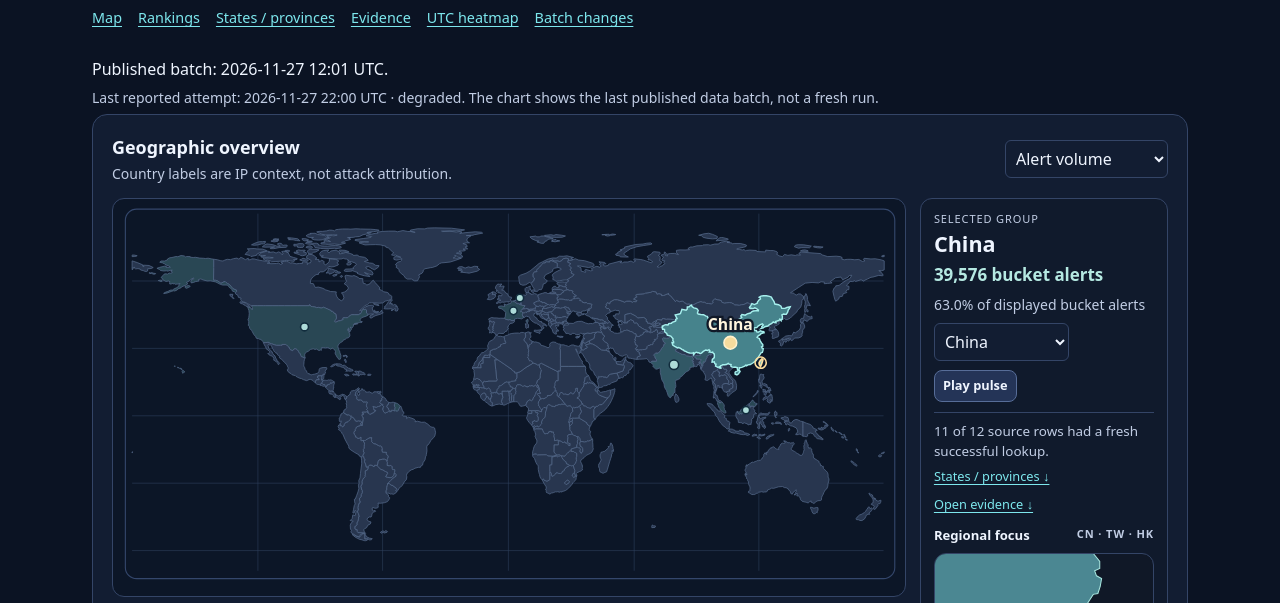
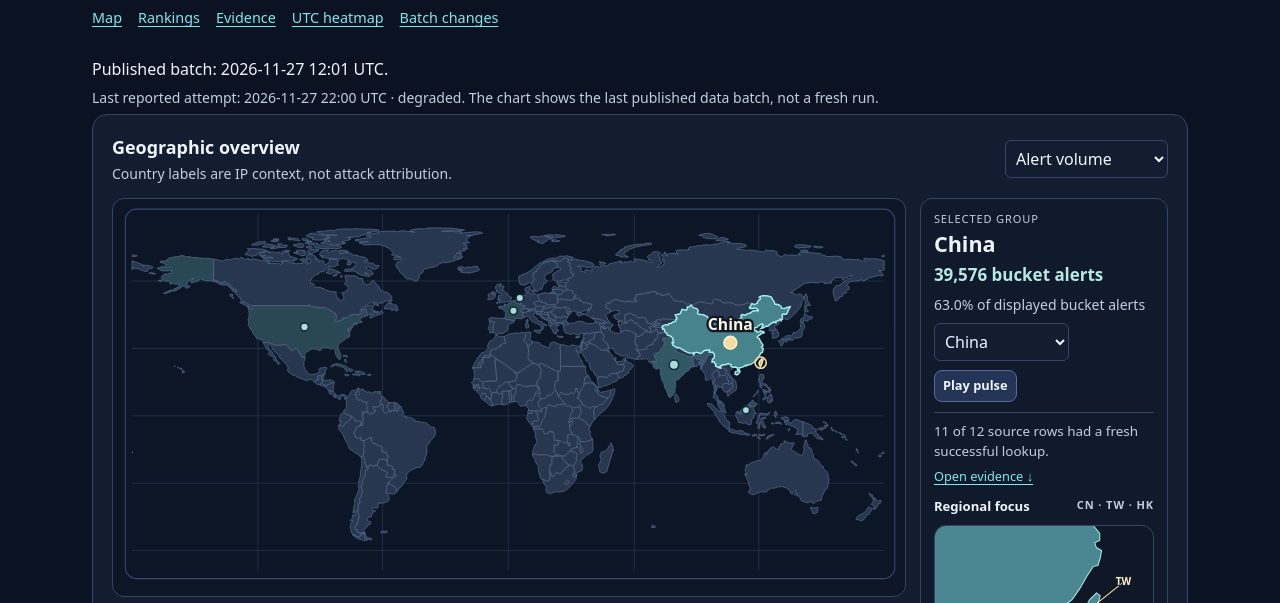
Before and after one commit to M0dred/kit-cloud-soc, a plain HTML site: page docs/flow.html in a window 1280 px wide. Shown: the part 181-784 px from the top of the page. Drawn offline with Linux system fonts and the light colour scheme.

Commit message:
Withdraw public subdivision profiles and suspend future publication

```diff
--- a/docs/flow.html
+++ b/docs/flow.html
@@ -10,7 +10,6 @@
   <link rel="stylesheet" href="country-flow.css">
   <link rel="stylesheet" href="country-map.css">
   <script src="country-map.js" defer></script>
-  <script src="subdivisions.js" defer></script>
   <script src="flow.js" defer></script>
 </head>
 <body>
@@ -19,7 +18,7 @@
     <nav aria-label="Views"><a href="./">← Review-only dashboard</a><a href="activity.html">UTC activity heatmap</a><span>REAL BATCH · AGGREGATE ONLY</span></nav>
     <h1>Source Evidence Atlas</h1>
     <p>Where the published alert volume concentrates, and where the evidence is thin.</p>
-    <div class="view-links" aria-label="Visualization shortcuts"><a href="#pulse-map">Map</a><a href="#comparison">Rankings</a><a href="#subdivisions">States / provinces</a><a href="#breakdown">Evidence</a><a href="activity.html">UTC heatmap</a><a href="./#changes">Batch changes</a></div>
+    <div class="view-links" aria-label="Visualization shortcuts"><a href="#pulse-map">Map</a><a href="#comparison">Rankings</a><a href="#breakdown">Evidence</a><a href="activity.html">UTC heatmap</a><a href="./#changes">Batch changes</a></div>
   </header>
   <main id="content" tabindex="-1">
     <p id="country-batch" role="status">Reading the public snapshot…</p>
@@ -48,7 +47,7 @@
           <p id="map-selection-count" class="map-count"></p><p id="map-selection-share" class="note"></p>
           <div class="country-controls map-picker" id="map-controls" hidden><label for="map-focus" class="sr-only">Country</label><select id="map-focus"></select><button id="map-play" type="button">Play pulse</button></div>
           <p class="map-evidence" id="map-lookup-evidence"></p>
-          <div class="country-controls"><a class="map-detail-link" href="#subdivisions">States / provinces ↓</a><a class="map-detail-link" href="#breakdown">Open evidence ↓</a></div>
+          <div class="country-controls"><a class="map-detail-link" href="#breakdown">Open evidence ↓</a></div>
           <div id="china-lens" hidden>
             <h4>Regional focus <small>CN · TW · HK</small></h4>
             <svg id="china-inset" viewBox="543 128 47 32" role="img" aria-labelledby="inset-title inset-desc">
@@ -97,10 +96,8 @@
         </div>
       </details>
       <details id="subdivisions" class="panel report-drawer" aria-label="Subdivisions of the selected country">
-        <summary>States and provinces <small>Selected country · published subset</small></summary>
-        <p id="subdivision-status" class="note" role="status">No verified subdivision profile loaded yet.</p>
-        <div id="subdivision-profile" class="country-scroll"></div>
-        <p class="note">First-level regions only. Small groups, country-label disagreements and unknowns are combined as <strong>Not subdivided</strong>. These are approximate classifications of source addresses, not people or sensor locations. Geolocation data: <a href="https://db-ip.com/" rel="noopener noreferrer">DB-IP</a> (City Lite, CC BY 4.0).</p>
+        <summary>State and province detail <small>Private</small></summary>
+        <p>Public subdivision detail is suspended. Counts in small groups can reveal which published sources belong to a region when combined with other public figures. This page continues to show country aggregates only.</p>
       </details>
       <details id="breakdown" class="panel report-drawer" aria-label="Country evidence counts">
         <summary>Evidence breakdown <small>Catalog · samples · lookup coverage</small></summary>
--- a/docs/flow.js
+++ b/docs/flow.js
@@ -130,7 +130,7 @@
     svg(root,"path",{d:line,class:"atlas-trend-line"});
     note.textContent=`UTC daily totals, not by country. First/last days may be partial.${known.length<8?" Missing days are gaps.":""}`;
   }
-  function render(snapshot,report,snapshotHash) {
+  function render(snapshot,report) {
     const now=Date.now(), batch=utc(snapshot?.generated);
     if (!Number.isFinite(batch) || batch>now+600000) throw Error("invalid batch time");
     const grouping=get("country-grouping");
@@ -144,12 +144,10 @@
     let selected=null, visible=[], metric="alerts";
     const buttons=new Map();
     const map=typeof createCountryMap==="function"?createCountryMap(code=>{selected=code;detail();}):null;
-    const sub=typeof createSubdivisionPanel==="function"?createSubdivisionPanel(snapshot.generated,snapshotHash):null;
     if (!map) get("map-status").textContent="Pulse map unavailable. Rankings and table are still available.";
     function detail() {
       const root=get("country-detail"), g=groups.get(selected), origins=get("china-origin-counts");
       root.replaceChildren();origins.replaceChildren();
-      sub?.focus(g?g.members.map(code=>({code,name:name(code),rows:g.origins.get(code)?.rows??0,alerts:g.origins.get(code)?.alerts??0})):null);
       get("map-selection-title").textContent=g?name(g.code):"No selected group";
       get("map-selection-count").textContent=!g?"":metric==="coverage"?pct(g.covered,g.rows):`${fmt(g[metric])} ${metric==="rows"?"source rows":"bucket alerts"}`;
       get("map-selection-share").textContent=!g?"":metric==="coverage"?"Fresh lookup coverage at batch time":`${pct(g[metric],metric==="rows"?rows:subset)} of displayed ${metric==="rows"?"source rows":"bucket alerts"}`;
@@ -253,17 +251,7 @@
   async function json(path) {
     const res=await fetch(path,{cache:"no-store"});if (!res.ok) throw Error("missing public file");return res.json();
   }
-  async function batch() {
-    const res=await fetch("data.json",{cache:"no-store"});if (!res.ok) throw Error("missing public batch");
-    if (typeof res.arrayBuffer!=="function" || !globalThis.crypto?.subtle || typeof TextDecoder!=="function")
-      return {snapshot:await res.json(),hash:null};
-    const bytes=await res.arrayBuffer(), snapshot=JSON.parse(new TextDecoder().decode(bytes));
-    let hash=null;
-    try {hash=Array.from(new Uint8Array(await globalThis.crypto.subtle.digest("SHA-256",bytes)),n=>n.toString(16).padStart(2,"0")).join("");}
-    catch (_) { /* Continue with country figures only. */ }
-    return {snapshot,hash};
-  }
-  return Promise.all([batch(),json("status.json").catch(()=>null)])
-    .then(([{snapshot,hash},status])=>render(snapshot,status,hash))
+  return Promise.all([json("data.json"),json("status.json").catch(()=>null)])
+    .then(([snapshot,status])=>render(snapshot,status))
     .catch(()=>{get("workspace").hidden=true;get("country-batch").textContent="No verified public country comparison is available. Missing is not zero activity.";});
 })();
--- a/docs/subdivisions.js
+++ /dev/null
@@ -1,63 +0,0 @@
-"use strict";
-// An optional, aggregate-only layer, verified against the exact published snapshot bytes.
-function createSubdivisionPanel(batch, snapshotHash) {
-  const get=id=>document.getElementById(id), count=n=>Number.isSafeInteger(n)&&n>=0;
-  const fmt=n=>n.toLocaleString();
-  const add=(root,tag,text)=>{const el=document.createElement(tag);el.textContent=text;root.appendChild(el);return el;};
-  const status=get("subdivision-status"), panel=get("subdivision-profile");
-  let selection=null, result=null, available=false, finished=false;
-  const stamp=s=>typeof s==="string"&&/^\d{4}-\d{2}-\d{2} \d{2}:\d{2} UTC$/.test(s)&&Number.isFinite(Date.parse(s.replace(" ","T").replace(" UTC","Z")));
-  const keys=(o,fields)=>o && typeof o==="object" && !Array.isArray(o) && Object.keys(o).length===fields.length && fields.every(k=>Object.hasOwn(o,k));
-  function partition(item, rows, alerts, code) {
-    if (!keys(item,["subdivisions","withheld_rows","withheld_alerts"]) || !Array.isArray(item.subdivisions) ||
-        item.subdivisions.length>6 || !count(item.withheld_rows) || !count(item.withheld_alerts) ||
-        (code==="unknown"&&item.subdivisions.length)) throw Error("invalid state projection");
-    let r=item.withheld_rows,a=item.withheld_alerts;
-    const seen=new Set();
-    for (const state of item.subdivisions) {
-      if (!keys(state,["name","rows","alerts"]) || typeof state.name!=="string" || !/^\p{L}[\p{L}\p{M} .,'’()&-]{0,71}$/u.test(state.name) ||
-          seen.has(state.name) || !count(state.rows) || state.rows<3 || !count(state.alerts)) throw Error("invalid state cell");
-      seen.add(state.name);r+=state.rows;a+=state.alerts;
-    }
-    if (r!==rows || a!==alerts) throw Error("unreconciled state counts");
-    return item;
-  }
-  function render() {
-    panel.replaceChildren();
-    if (!finished) {status.textContent="Checking the optional regional aggregate…";return;}
-    if (!available) {status.textContent="No verified subdivision profile for this exact batch. Missing is not zero.";return;}
-    if (!selection?.length) {status.textContent="Select a country with published source rows.";return;}
-    try {
-      // Validate the selection before rendering any numbers, even if the file cached mid-deploy.
-      const rows=selection.map(item=>({...item,group:item.rows?partition(result.countries[item.code],item.rows,item.alerts,item.code):null}));
-      status.textContent=`Approximate IP subdivision · DB-IP City Lite built ${result.database_build_utc} · minimum 3 distinct source rows per named region.`;
-      for (const item of rows) {
-        add(panel,"h3",item.name);
-        if (!item.group) {add(panel,"p","No published source rows for this original country label in the batch.");continue;}
-        const table=add(panel,"table","");table.setAttribute("aria-label",`Subdivision totals for ${item.name}`);
-        const head=add(add(table,"thead",""),"tr","");
-        for (const h of ["Subdivision","Source rows","Bucket alerts"]) add(head,"th",h).setAttribute("scope","col");
-        const body=add(table,"tbody","");
-        const row=(name,num,alerts)=>{
-          const tr=add(body,"tr","");add(tr,"th",name).setAttribute("scope","row");
-          add(tr,"td",fmt(num));add(tr,"td",fmt(alerts));
-        };
-        for (const cell of item.group.subdivisions) row(cell.name,cell.rows,cell.alerts);
-        if (item.group.withheld_rows) row("Not subdivided",item.group.withheld_rows,item.group.withheld_alerts);
-        if (!item.group.subdivisions.length) add(panel,"p","No state/province group meets the publishing threshold in this country subset.");
-      }
-    } catch (_) {panel.replaceChildren();status.textContent="Subdivision counts do not reconcile with this selection; unavailable.";}
-  }
-  const ready=(async()=>{
-    try {
-      if (typeof snapshotHash!=="string" || !/^[0-9a-f]{64}$/.test(snapshotHash)) throw Error("no snapshot digest");
-      const res=await fetch("subdivisions.json",{cache:"no-store"});if (!res.ok) throw Error("unavailable");
-      result=await res.json();
-      available=keys(result,["schema_version","batch_utc","snapshot_sha256","minimum_rows","database_build_utc","countries"]) &&
-        result.schema_version===1 && result.batch_utc===batch && result.snapshot_sha256===snapshotHash && result.minimum_rows===3 &&
-        stamp(result.database_build_utc) && result.countries!==null && typeof result.countries==="object" && !Array.isArray(result.countries);
-    } catch (_) {available=false;}
-    finished=true;render();
-  })();
-  return {ready,focus(rows){selection=rows;render();}};
-}
--- a/docs/subdivisions.json
+++ b/docs/subdivisions.json
@@ -1,45 +1 @@
-{
-  "schema_version": 1,
-  "batch_utc": "2026-11-27 12:01 UTC",
-  "snapshot_sha256": "772561eb553aa764df7b04c1f00fbfadb9313e6da1b3a8377416db6fa3dd5135",
-  "minimum_rows": 3,
-  "database_build_utc": "2026-11-01 02:52 UTC",
-  "countries": {
-    "CN": {
-      "subdivisions": [
-        {
-          "name": "Guangdong",
-          "rows": 3,
-          "alerts": 12174
-        }
-      ],
-      "withheld_rows": 9,
-      "withheld_alerts": 27402
-    },
-    "FR": {
-      "subdivisions": [],
-      "withheld_rows": 1,
-      "withheld_alerts": 3000
-    },
-    "IN": {
-      "subdivisions": [],
-      "withheld_rows": 3,
-      "withheld_alerts": 11088
-    },
-    "MY": {
-      "subdivisions": [],
-      "withheld_rows": 1,
-      "withheld_alerts": 2298
-    },
-    "NL": {
-      "subdivisions": [],
-      "withheld_rows": 1,
-      "withheld_alerts": 2739
-    },
-    "US": {
-      "subdivisions": [],
-      "withheld_rows": 1,
-      "withheld_alerts": 4167
-    }
-  }
-}
+{"schema_version":1,"state":"withheld","reason":"privacy_review"}
```
Also changed, not shown: tests/test_country_flow.js (+1 -1 lines), tests/test_subdivision_ui.js (deleted, +0 -68 lines), 5 other files.
